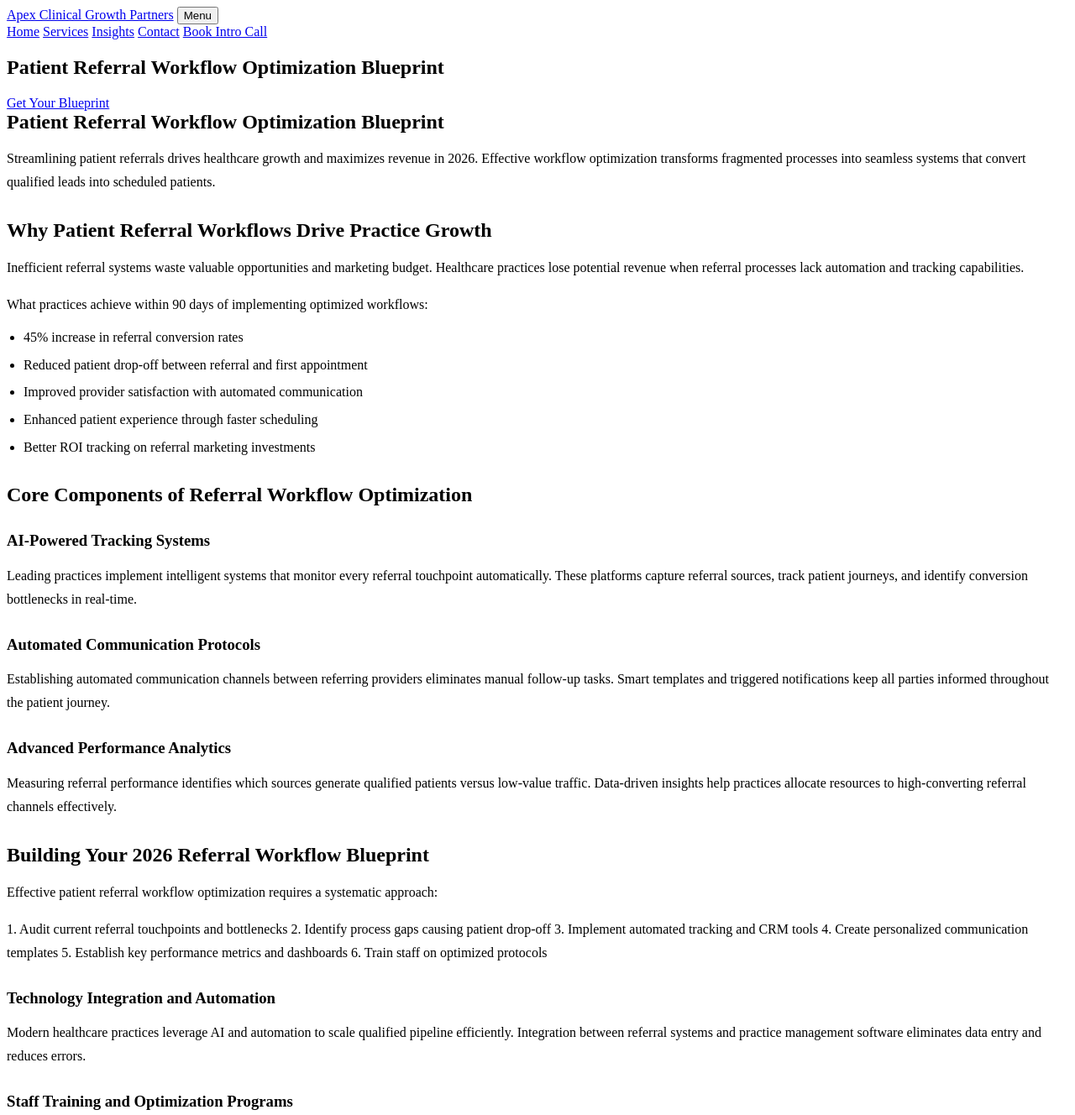
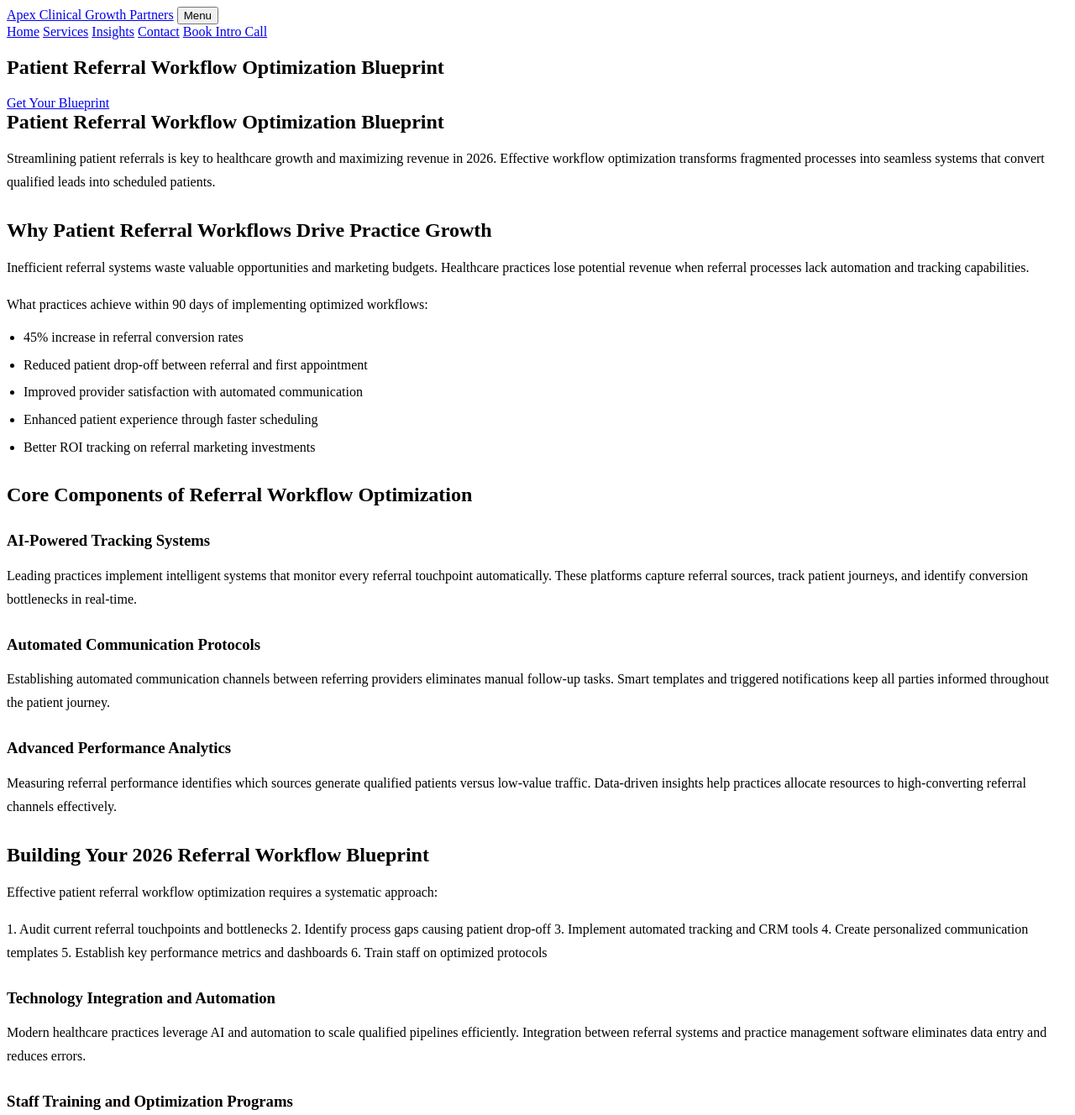
Before and after one commit to prjctlphbt/orbitr-canary-angular-20260228, a Jekyll site: the page patient-referral-workflow-blueprint.html, which Jekyll copies as it is, in a window 1280 px wide. Shown: the top 1328 px of the page at 84% size. Built offline with Jekyll 4.4.1, drawn with Linux system fonts in a browser that asks for light colours.

Commit message:
Refresh and update content: patient-referral-workflow-blueprint.html

```diff
--- a/patient-referral-workflow-blueprint.html
+++ b/patient-referral-workflow-blueprint.html
@@ -4,11 +4,9 @@
 <head>
 <meta charset="utf-8"/>
 <meta content="width=device-width, initial-scale=1.0" name="viewport"/>
-<meta content="Optimize your patient referral workflow with Apex Clinical Growth Partners. Streamline processes, reduce delays, and boost referral volume by 40% in 2026. Get your blueprint today." name="description"/>
+<meta content="Optimize your patient referral workflow with Apex Clinical Growth Partners. Enhance efficiency, reduce delays, and increase referral volume by 40% in 2026. Secure your blueprint today." name="description"/>
 <title>Patient Referral Workflow Optimization Blueprint | 2026 Guide</title>
 <style>
-
-
 /* Minimal functional styles (accordion, forms only) */
 
 /* Minimal functional styles - interactive elements only */
@@ -48,8 +46,7 @@
  width: 100%;
  box-sizing: border-box;
 }
-
- </style>
+</style>
 <style id="orbitr-generated-content-style">
 .orbitr-generated-content > * {
  margin: 0;
@@ -84,7 +81,8 @@
 .orbitr-generated-content li {
  line-height: 1.65;
 }
-</style></head>
+</style>
+</head>
 <body>
 <header>
 <div class="container navbar">
@@ -109,9 +107,9 @@
 <section class="landing-content">
 <div class="container orbitr-generated-content">
 <h1>Patient Referral Workflow Optimization Blueprint</h1>
-<p>Streamlining patient referrals drives healthcare growth and maximizes revenue in 2026. Effective workflow optimization transforms fragmented processes into seamless systems that convert qualified leads into scheduled patients.</p>
+<p>Streamlining patient referrals is key to healthcare growth and maximizing revenue in 2026. Effective workflow optimization transforms fragmented processes into seamless systems that convert qualified leads into scheduled patients.</p>
 <h2>Why Patient Referral Workflows Drive Practice Growth</h2>
-<p>Inefficient referral systems waste valuable opportunities and marketing budget. Healthcare practices lose potential revenue when referral processes lack automation and tracking capabilities.</p>
+<p>Inefficient referral systems waste valuable opportunities and marketing budgets. Healthcare practices lose potential revenue when referral processes lack automation and tracking capabilities.</p>
 <p>What practices achieve within 90 days of implementing optimized workflows:</p>
 <ul>
 <li>45% increase in referral conversion rates</li>
@@ -136,7 +134,7 @@
 5. Establish key performance metrics and dashboards
 6. Train staff on optimized protocols</p>
 <h3>Technology Integration and Automation</h3>
-<p>Modern healthcare practices leverage AI and automation to scale qualified pipeline efficiently. Integration between referral systems and practice management software eliminates data entry and reduces errors.</p>
+<p>Modern healthcare practices leverage AI and automation to scale qualified pipelines efficiently. Integration between referral systems and practice management software eliminates data entry and reduces errors.</p>
 <h3>Staff Training and Optimization Programs</h3>
 <p>Dedicated support ensures team members understand their roles in referral conversion. Regular training sessions and performance reviews help identify continuous improvement opportunities.</p>
 <h2>Measuring Referral Workflow Success</h2>
@@ -187,6 +185,6 @@
  button.parentElement.classList.toggle('active');
  });
  });
- </script>
+</script>
 </body>
 </html>
```
